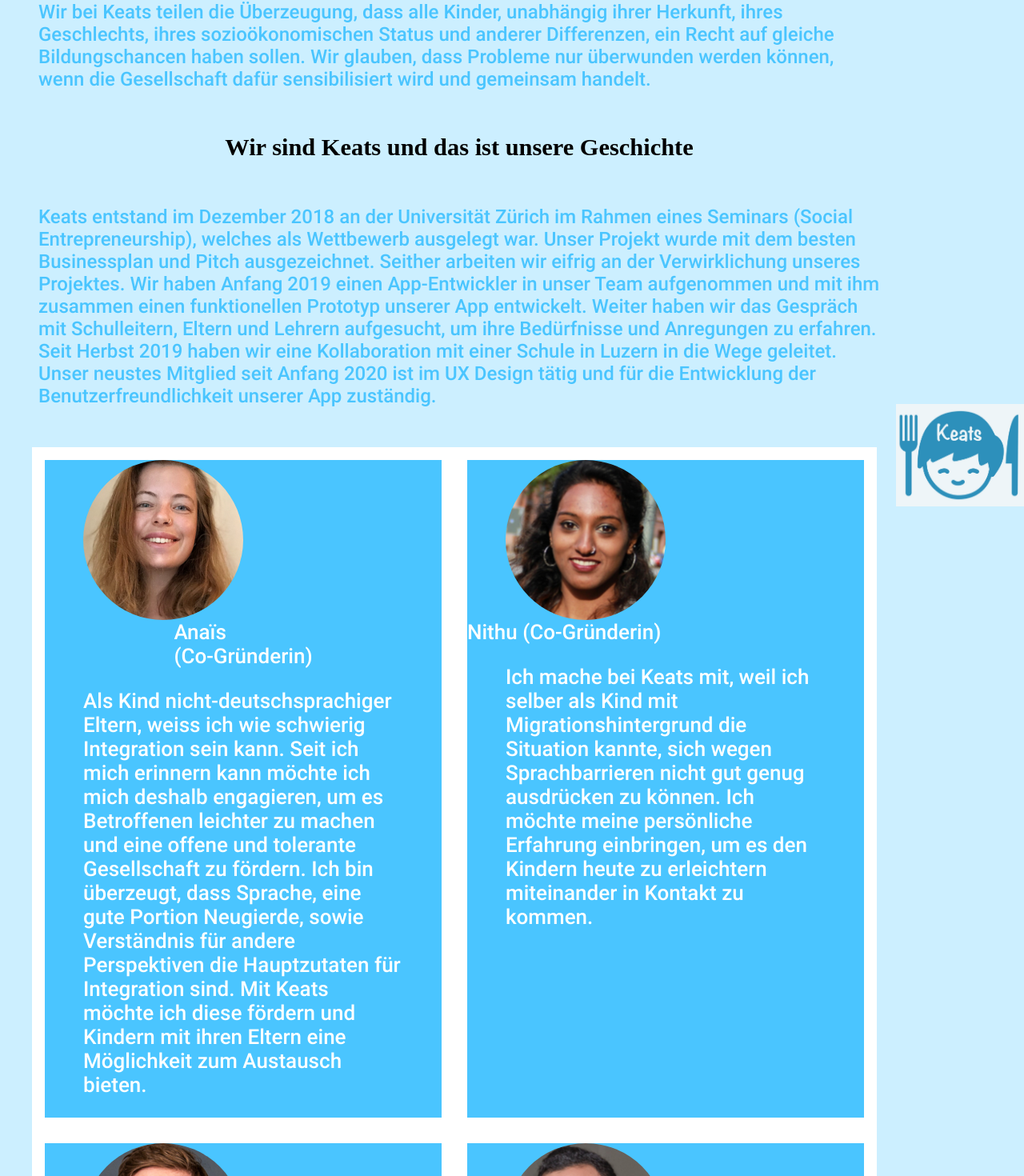
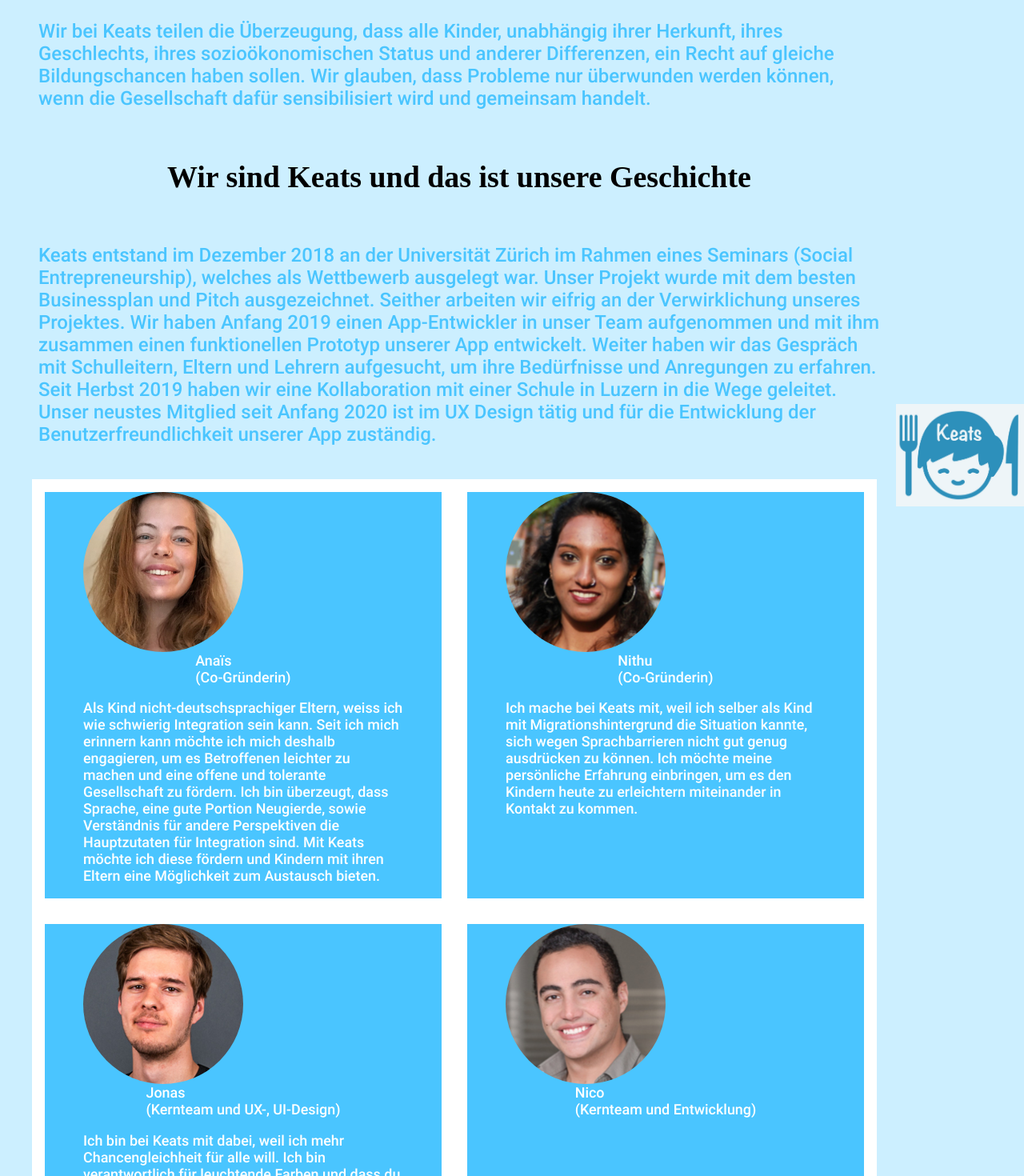
Before and after one commit to majogw/Keats-Project, a React (Create React App) app: page /aboutus in a window 1280 px wide. Shown: the part 167-1637 px from the top of the page at 80% size. Built offline with nearby package versions, Linux system fonts and the light colour scheme; a web font is replaced by a local one.

Commit message:
review font size header and text
review font size

```diff
--- a/src/Components/CuartoComponente.js
+++ b/src/Components/CuartoComponente.js
@@ -29,6 +29,7 @@
 const TituloMitmachen = styled.h1`
   display: flex;
   color: #4ac5ff;
+  font-size: 2.37rem;
 `;
 
 const TripleCuarto = styled.div`
@@ -55,28 +56,34 @@
 const Titulokinder = styled.h1`
   display: flex;
   color: #4ac5ff;
+  font-size: 2.37rem;
 `;
 const KinderMessage = styled.p`
   display: flex;
   width: 20rem;
+  font-size: 1.12rem;
 `;
 
 const TituloEltern = styled.h1`
   display: flex;
   color: #4ac5ff;
+  font-size: 2.37rem;
 `;
 const ElternMessage = styled.p`
   display: flex;
   width: 20rem;
+  font-size: 1.12rem;
 `;
 
 const TituloSchulen = styled.h1`
   display: flex;
   color: #4ac5ff;
+  font-size: 2.37rem;
 `;
 const SchulenMessage = styled.p`
   display: flex;
   width: 20rem;
+  font-size: 1.12rem;
 `;
 
 export const CuartoComponente = () => {
--- a/src/Components/Grupo.js
+++ b/src/Components/Grupo.js
@@ -32,6 +32,7 @@
 export const TituloSind = styled.h3`
   display: flex;
   color: black;
+  font-size: 2.37rem;
 `;
 export const MarcoTextoa = styled.div`
   display: flex;
@@ -52,6 +53,7 @@
 export const TituloGeschihte = styled.h3`
   display: flex;
   color: black;
+  font-size: 2.37rem;
 `;
 export const MarcoTextob = styled.div`
   display: flex;
@@ -69,6 +71,7 @@
   justify-content: space-between;
   align-items: center;
   align-content: center;
+  font-size: 1.12rem;
 `;
 
 export const GrupoCuatro = styled.ul`
@@ -115,6 +118,7 @@
 
 export const Jonas = styled.li`
   display: flex;
+  justify-content: center;
 `;
 export const MarcoJonas = styled.div`
   display: flex;
@@ -141,6 +145,7 @@
 
 export const Nithu = styled.li`
   display: flex;
+  justify-content: center;
 `;
 
 export const MarcoNithu = styled.div`
@@ -168,6 +173,7 @@
 
 export const Nico = styled.li`
   display: flex;
+  justify-content: center;
 `;
 export const MarcoNico = styled.div`
   display: flex;
@@ -253,7 +259,9 @@
             </MarcoAnais>
             <MarcoNithu>
               <Nithupic alt='foto' src={fotoNithu} />
-              <Nithu>Nithu (Co-Gründerin)</Nithu>
+              <Nithu>
+                Nithu <br></br> (Co-Gründerin)
+              </Nithu>
               <TextoNithu>
                 Ich mache bei Keats mit, weil ich selber als Kind mit
                 Migrationshintergrund die Situation kannte, sich wegen
@@ -266,7 +274,9 @@
           <ChicosMarco>
             <MarcoJonas>
               <Jonaspic alt='foto' src={fotoJonas} />
-              <Jonas>Jonas (Kernteam und UX-, UI-Design)</Jonas>
+              <Jonas>
+                Jonas <br></br> (Kernteam und UX-, UI-Design)
+              </Jonas>
               <TextoJonas>
                 Ich bin bei Keats mit dabei, weil ich mehr Chancengleichheit für
                 alle will. Ich bin verantwortlich für leuchtende Farben und dass
@@ -275,7 +285,9 @@
             </MarcoJonas>
             <MarcoNico>
               <Nicopic alt='foto' src={fotoNico} />
-              <Nico>Nico (Kernteam und Entwicklung)</Nico>
+              <Nico>
+                Nico <br></br> (Kernteam und Entwicklung)
+              </Nico>
               <TextoNico></TextoNico>
             </MarcoNico>
           </ChicosMarco>
--- a/src/Components/SegundoComponente.js
+++ b/src/Components/SegundoComponente.js
@@ -26,10 +26,12 @@
 const TituloMision = styled.h1`
   display: flex;
   color: #4ac5ff;
+  font-size: 2.37rem;
 `;
 const MisionMessage = styled.p`
   display: flex;
   width: 30rem;
+  font-size: 1.12rem;
 `;
 
 export const SegundoComponente = () => {
--- a/src/Components/TercerComponente.js
+++ b/src/Components/TercerComponente.js
@@ -27,11 +27,13 @@
 const Fordern = styled.h1`
   display: flex;
   color: white;
+  font-size: 2.37rem;
 `;
 
 const FordernText = styled.p`
   display: flex;
   width: 30rem;
+  font-size: 1.12rem;
 `;
 
 export const TercerComponente = () => {
```
Also changed, not shown: 1 other file (tests, documents, lock files or other folders).
